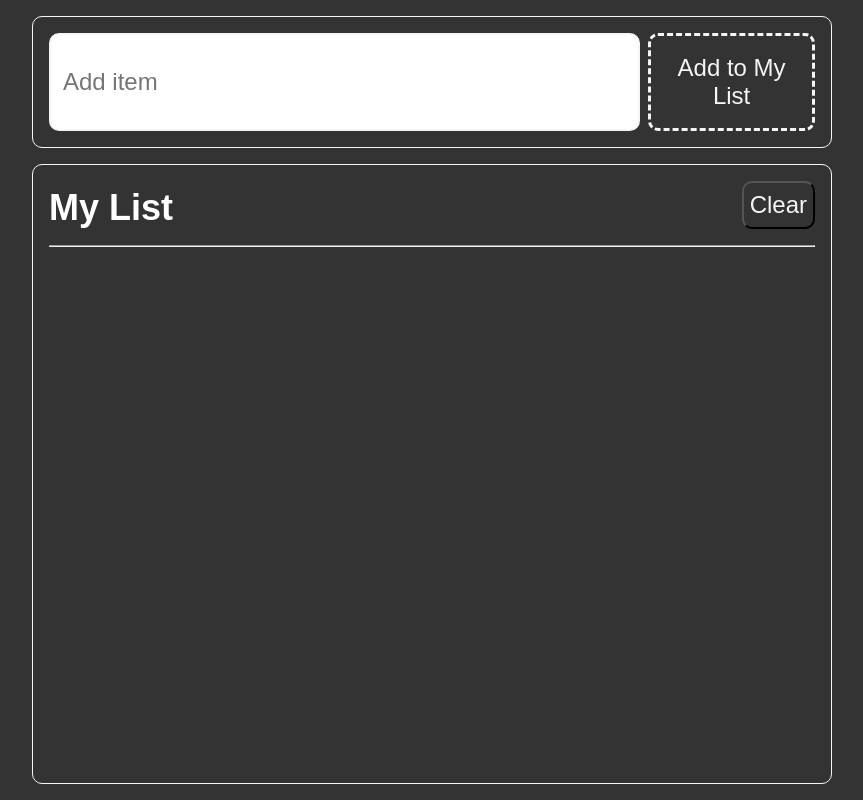
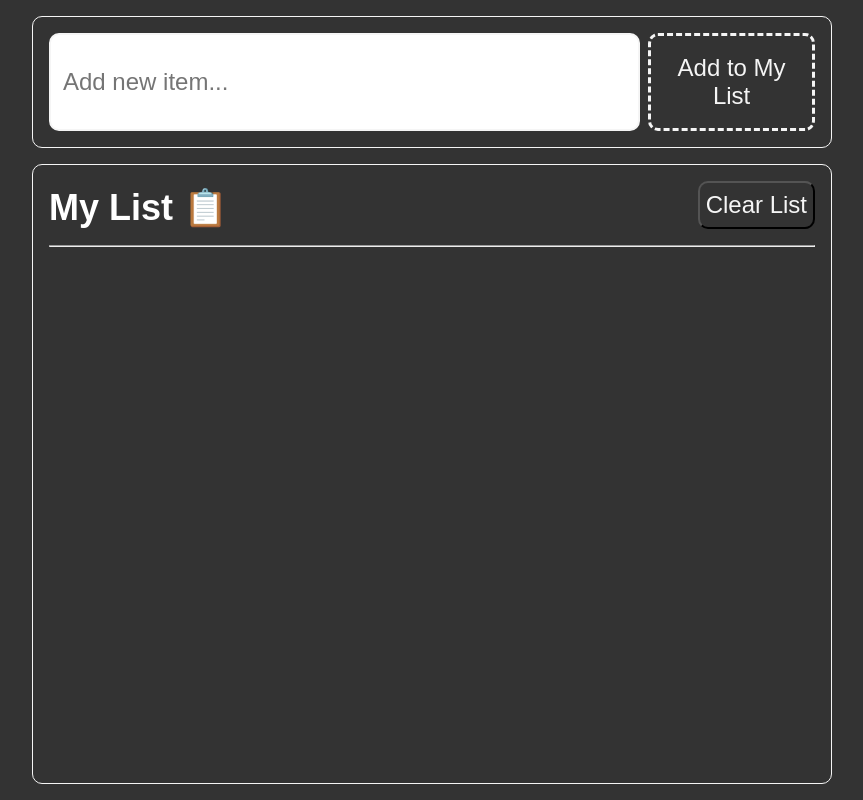
Before and after one commit to williamnamamnath/checkit-app, a website built with Vite: page index.html in a window 1280 px wide. Shown: the whole page, without its empty margins (208-1071 px from the left). Built offline with nearby package versions, Linux system fonts and the light colour scheme.

Commit message:
Modified text for app and fixed css for the delete btn

```diff
--- a/index.html
+++ b/index.html
@@ -12,14 +12,14 @@
 
 <body>
   <main>
-    <h1 class="offscreen">My To-Do App 📋</h1>
+    <h1 class="offscreen">My List App 📋</h1>
 
     <section class="newItemEntry">
       <h2 class="offscreen">Create New Entry</h2>
       <form class="newItemEntry__form" id="itemEntryForm">
         <label for="newItem" class="offscreen">Enter a new task to complete</label>
         <input class="newItemEntry__input" id="newItem" type="text" maxlength="40" autocomplete="off"
-          placeholder="Add item" />
+          placeholder="Add new item..." />
         <button id="addItem" class="button newItemEntry__button" title="Add new item" aria-label="Add new item to list">
           Add to My List
         </button>
@@ -28,10 +28,10 @@
 
     <section class="listContainer">
       <header class="listTitle">
-        <h2 id="listName">My List</h2>
+        <h2 id="listName">My List 📋</h2>
         <button id="clearItemsButton" class="button listTitle__button" title="Clear the list"
           aria-label="Remove all items from the list">
-          Clear
+          Clear List
         </button>
       </header>
       <hr />
--- a/src/css/style.css
+++ b/src/css/style.css
@@ -46,6 +46,7 @@ section {
   border-radius: 10px;
   min-width: 48px;
   min-height: 48px;
+  padding: 0.5rem;
 }
 
 .button:hover {
```
